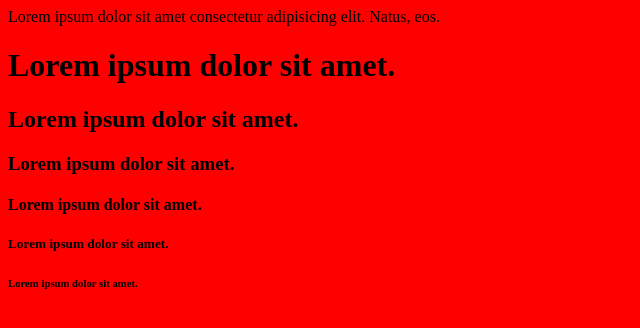
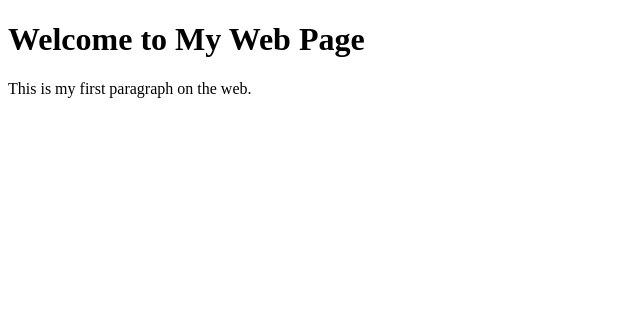
Before and after one commit to SulemanSagheer71/Web-Development, a plain HTML site: page Class-1/index.html in a window 1280 px wide. Shown: the whole page, without its empty margins (0-640 px from the left). Drawn offline with Linux system fonts and the light colour scheme.

Commit message:
Add basic HTML structure with comments explaining each section

```diff
--- a/Class-1/index.html
+++ b/Class-1/index.html
@@ -1,21 +1,32 @@
 <!DOCTYPE html>
+<!-- This line tells the browser that this is an HTML5 document -->
+
 <html lang="en">
+<!-- The <html> tag wraps the entire HTML document
+     lang="en" attribute specifies that the content language is English -->
+
 <head>
-    <meta charset="UTF-8">
-    <meta name="viewport" content="width=device-width, initial-scale=1.0">
-    <title>Document</title>
-    <link rel="stylesheet" href="style.css">
+    <!-- The <head> section contains metadata and information for browsers and search engines -->
+
+    <meta charset="UTF-8" />
+    <!-- This sets the character encoding of the document to UTF-8 -->
+
+    <meta name="viewport" content="width=device-width, initial-scale=1.0" />
+    <!-- This tag makes the page responsive by controlling layout on different devices -->
+
+    <title>My First HTML Page</title>
+    <!-- The <title> appears on the browser tab and is used by search engines -->
 </head>
+
 <body>
-Lorem ipsum dolor sit amet consectetur adipisicing elit. Natus, eos.
+    <!-- The <body> section contains all the visible content of the webpage -->
 
+    <h1>Welcome to My Web Page</h1>
+    <!-- <h1> is a heading tag, and it is the largest heading size -->
 
-    <h1>Lorem ipsum dolor sit amet.</h1>
-    <h2>Lorem ipsum dolor sit amet.</h2>
-    <h3>Lorem ipsum dolor sit amet.</h3>
-    <h4>Lorem ipsum dolor sit amet.</h4>
-    <h5>Lorem ipsum dolor sit amet.</h5>
-    <h6>Lorem ipsum dolor sit amet.</h6>
+    <p>This is my first paragraph on the web.</p>
+    <!-- <p> is used for paragraphs/text content -->
 
 </body>
+
 </html>
```
